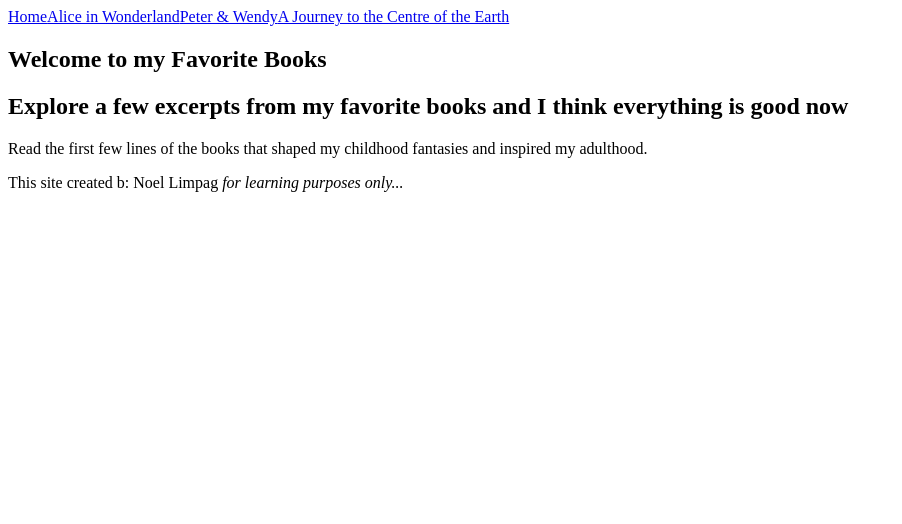
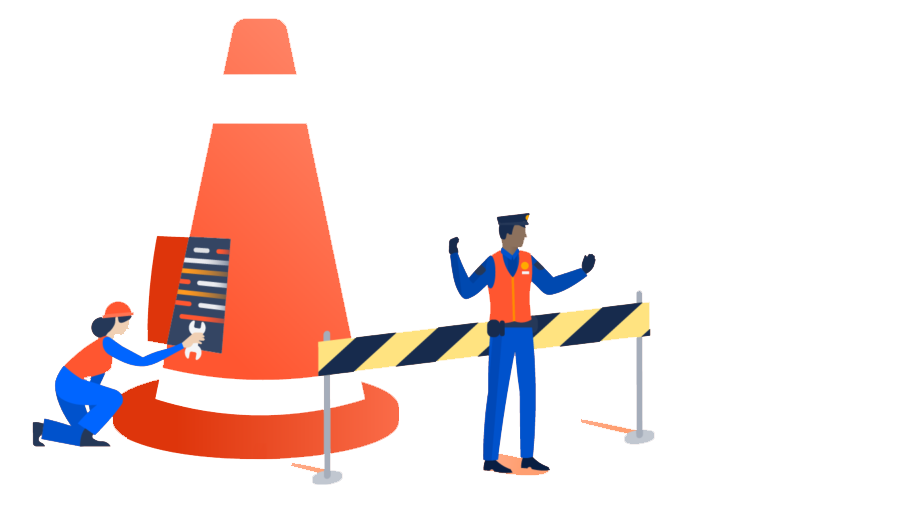
Before and after one commit to nlimpag07/nlimpag07.github.io, a Next.js app: page / in a window 1280 px wide. Shown: the top 524 px of the page, without its empty margins (0-902 px from the left). Built offline with nearby package versions, Linux system fonts and the light colour scheme.

Commit message:
Added maintenance page

```diff
--- a/pages/index.js
+++ b/pages/index.js
@@ -1,29 +1,22 @@
 import Navigation from "../components/Navigation";
-
-const Home = () => (
-  <article>
-    <Navigation />
-
-    <header>
-      <h1>Welcome to my Favorite Books</h1>
-    </header>
-
-    <section>
-      <header>
-        <h2>
-          Explore a few excerpts from my favorite books and I think everything
-          is good now
-        </h2>
-      </header>
-      <p>
-        Read the first few lines of the books that shaped my childhood fantasies
-        and inspired my adulthood.
-      </p>
-      <p>
-        This site created b: Noel Limpag <i>for learning purposes only...</i>
-      </p>
-    </section>
-  </article>
-);
+import Image from "next/image";
+const Home = () => {
+  const myLoader = ({ src, width, quality }) => {
+    return `/under_maintenance.png?w=${width}&q=${quality || 75}`;
+  };
+  return (
+    <article>
+      <section>
+        <Image
+          loader={myLoader}
+          src="/under_maintenance.png"
+          alt="Picture of the author"
+          width={666}
+          height={492}
+        />
+      </section>
+    </article>
+  );
+};
 
 export default Home;
--- a/styles/global.css
+++ b/styles/global.css
@@ -2,22 +2,16 @@
 
 html,
 body {
-  background: lightseagreen;
+  background: #ffbdad;
   font-family: "Helvetica", sans-serif;
   font-size: 20px;
   margin: 0;
   padding: 0;
 }
 
-article {
-  background: lightyellow;
-  border: 3px solid dimgray;
-  border-radius: 12px;
-  margin: 15px;
-}
-
 article img {
   padding: 0 25px;
+  margin: 45% 50%;
 }
 
 article > header {
@@ -50,5 +44,5 @@ nav a:hover {
 }
 
 section {
-  padding: 10px 25px;
+  padding: 10% 35%;
 }
```
Also changed, not shown: public/under_maintenance.png (added).
